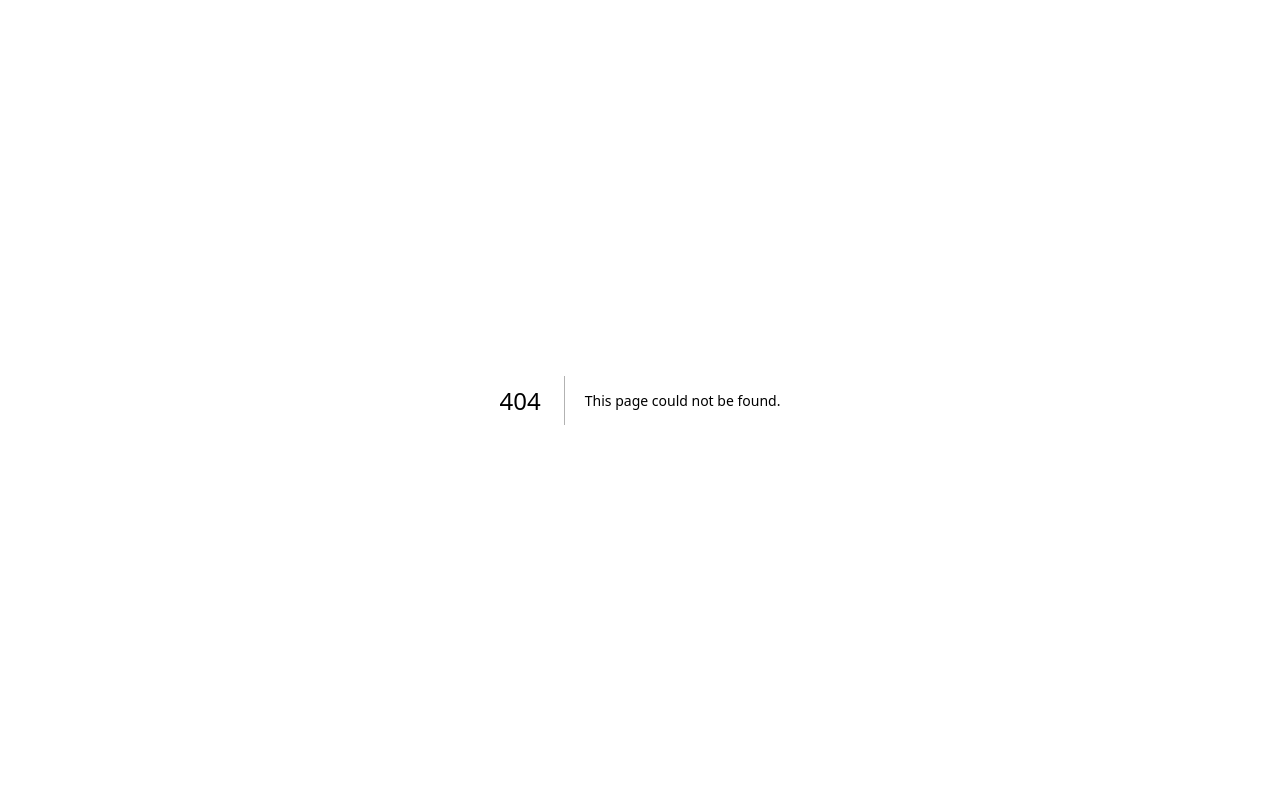
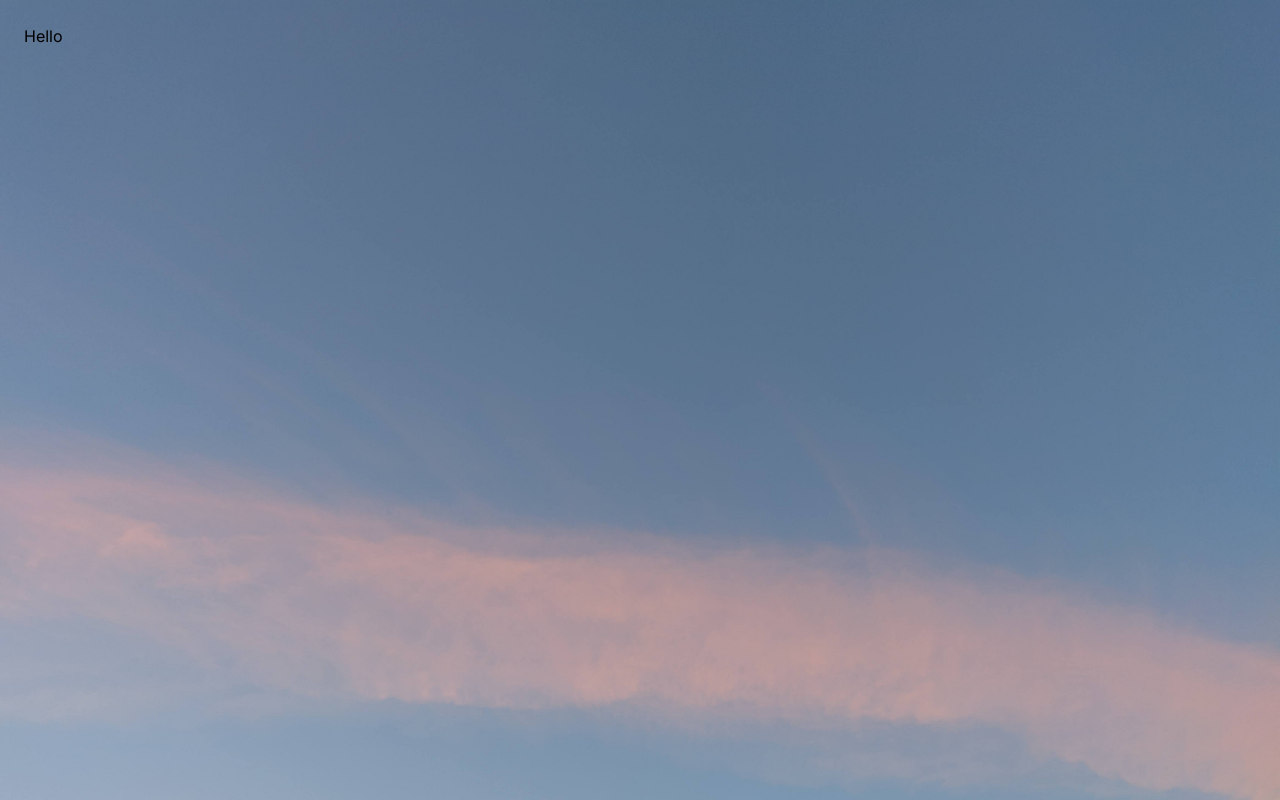
Before and after one commit to TheOxari909/theoxari909.github.io, a Next.js app: page /timer in a window 1280 px wide. Before the commit this address had no page. Built offline with nearby package versions, Linux system fonts and the light colour scheme.

Commit message:
New app template

```diff
--- a/src/app/page.tsx
+++ b/src/app/page.tsx
@@ -15,6 +15,10 @@ const appObjects: AppType[] = [
         name: 'todo',
         address: '/todo',
     },
+    {
+        name: 'timer',
+        address: '/timer',
+    }
 ];
 
 export default function Home() {
--- /dev/null
+++ b/src/app/timer/page.tsx
@@ -0,0 +1,7 @@
+export default function Page() {
+    return (
+        <div className="h-screen bg-[url('./img.jpg')] bg-cover p-6">
+            Hello
+        </div>
+    );
+}
```
